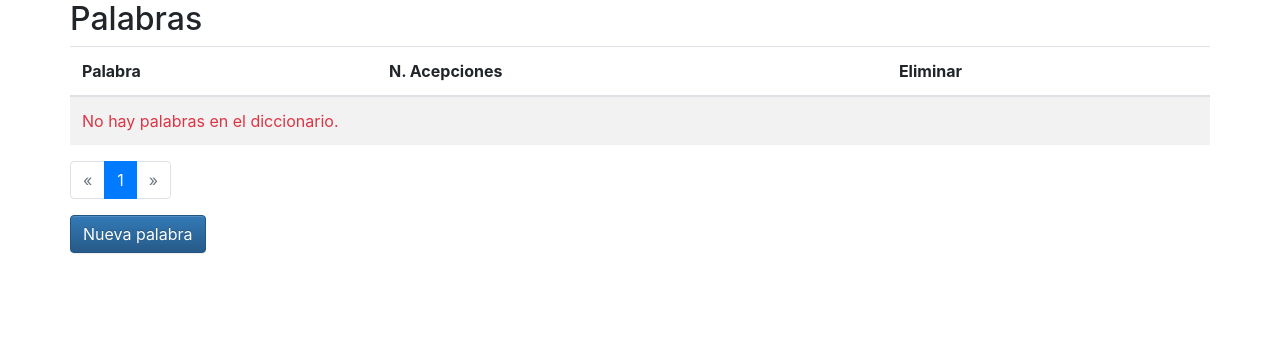
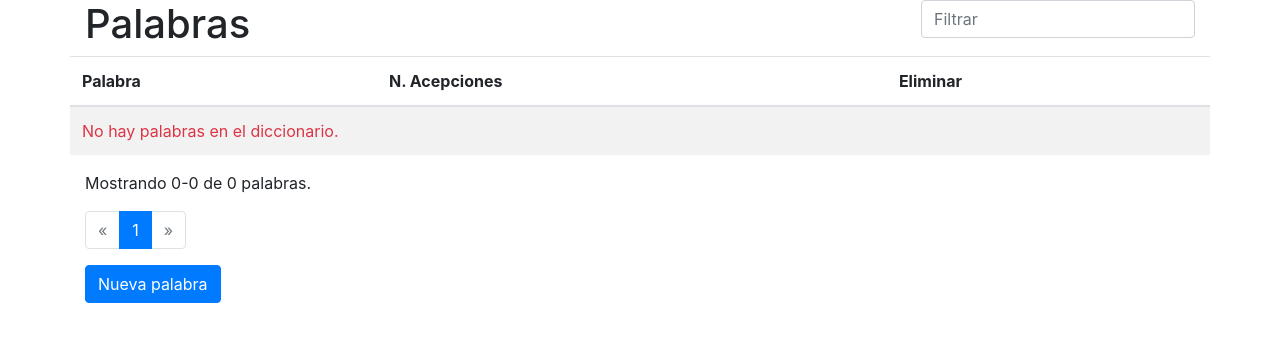
Before and after one commit to eduardofilo/test_app, a Django app: page / in a window 1280 px wide. Shown: the part 58-400 px from the top of the page. Run offline with Django 3.2, Linux system fonts and the light colour scheme; data that the repository does not hold is empty; some libraries are stand-ins or nearby versions.

Commit message:
Word filter in 'word_list' View.

```diff
--- a/dictionary/forms.py
+++ b/dictionary/forms.py
@@ -4,10 +4,10 @@
 from crispy_forms.helper import FormHelper
 from crispy_forms.layout import Layout, Field, Fieldset, Div, HTML, ButtonHolder, Submit
 from .layouts import *
+from django.utils.translation import ugettext as _
 
 
 class AcceptationForm(forms.ModelForm):
-
     class Meta:
         model = Acceptation
         exclude = ()
@@ -26,7 +26,6 @@
 
 
 class WordForm(forms.ModelForm):
-
     class Meta:
         model = Word
         exclude = []
@@ -48,3 +47,13 @@
                 ButtonHolder(Submit('submit', 'Guardar')),
                 )
             )
+
+
+class FilterForm(forms.Form):
+    filter = forms.CharField(max_length=100, required=False)
+
+    def __init__(self, *args, **kwargs):
+        super(FilterForm, self).__init__(*args, **kwargs)
+        self.fields['filter'].widget.attrs['placeholder'] = _('Filtrar')
+        for visible in self.visible_fields():
+            visible.field.widget.attrs['class'] = 'form-control'
--- a/dictionary/models.py
+++ b/dictionary/models.py
@@ -9,6 +9,9 @@
     def __str__(self):
         return self.term
 
+    class Meta:
+        ordering = ["term"]
+
 # Acceptation model
 class Acceptation(models.Model):
     meaning = models.TextField(_('acepción'), max_length=4096, blank=False)
--- a/dictionary/templates/dictionary/word_form.html
+++ b/dictionary/templates/dictionary/word_form.html
@@ -1,14 +1,14 @@
 {% extends 'dictionary/base.html' %}
 {% load crispy_forms_tags %}
 {% block content %}
-<div class="content container">
+<div class="container">
     <div class="row">
-        <div class="col-xs-12">
+        <div class="col">
             <h2>Palabra</h2>
         </div>
     </div>
     <div class="row">
-        <div class="col-xs-12">
+        <div class="col">
             {% crispy form %}
         </div>
     </div>
--- a/dictionary/templates/dictionary/word_list.html
+++ b/dictionary/templates/dictionary/word_list.html
@@ -2,10 +2,15 @@
 {% load dictionary_tags %}
 {% load static %}
 {% block content %}
-<div class="content container">
+<div class="container">
     <div class="row">
-        <div class="col-xs-12">
-            <h2>Palabras</h2>
+        <div class="col">
+            <h1>Palabras</h1>
+        </div>
+        <div class="col">
+            <div class="float-right">
+                <form method="get" action="">{{ form.filter }}</form>
+            </div>
         </div>
     </div>
     <div class="row">
@@ -33,7 +38,12 @@
         </table>
     </div>
     <div class="row">
-        <div class="col-xs-12">
+        <div class="col">
+            <p>Mostrando {{ page_obj.start_index }}-{{ page_obj.end_index }} de {{ page_obj.paginator.count }} palabras.</p>
+        </div>
+    </div>
+    <div class="row">
+        <div class="col">
             <nav aria-label="Navegación">
                 <ul class="pagination">
                     {% if page_obj.has_previous %}
@@ -78,7 +88,7 @@
         </div>
     </div>
     <div class="row">
-        <div class="col-xs-12">
+        <div class="col">
             <a class="btn btn-primary" href="{% url 'dictionary:word_create' %}" role="button">Nueva palabra</a>
         </div>
     </div>
--- a/dictionary/views.py
+++ b/dictionary/views.py
@@ -4,13 +4,33 @@
 from django.urls import reverse_lazy
 from django.views import generic
 
-from dictionary.forms import AcceptationFormSet, WordForm
+from dictionary.forms import AcceptationFormSet, WordForm, FilterForm
 from dictionary.models import Word
 
 
 class WordListView(generic.ListView):
     model = Word
     paginate_by = settings.PAG_WORD
+
+    def get_queryset(self):
+        filter = self.request.GET.get('filter', "")
+        if filter == "":
+            words = super(WordListView, self).get_queryset()
+        else:
+            words = Word.objects.filter(term__icontains=filter).order_by('term')
+
+        return words
+
+    def get_context_data(self, **kwargs):
+        context = super(WordListView, self).get_context_data(**kwargs)
+
+        filter = self.request.GET.get('filter')
+        if filter == "":
+            context['form'] = FilterForm()
+        else:
+            context['form'] = FilterForm(initial={'filter': filter})
+
+        return context
 
 
 class WordCreateView(generic.CreateView):
```
Also changed, not shown: dictionary/templates/dictionary/word_confirm_delete.html (+7 -5 lines).
